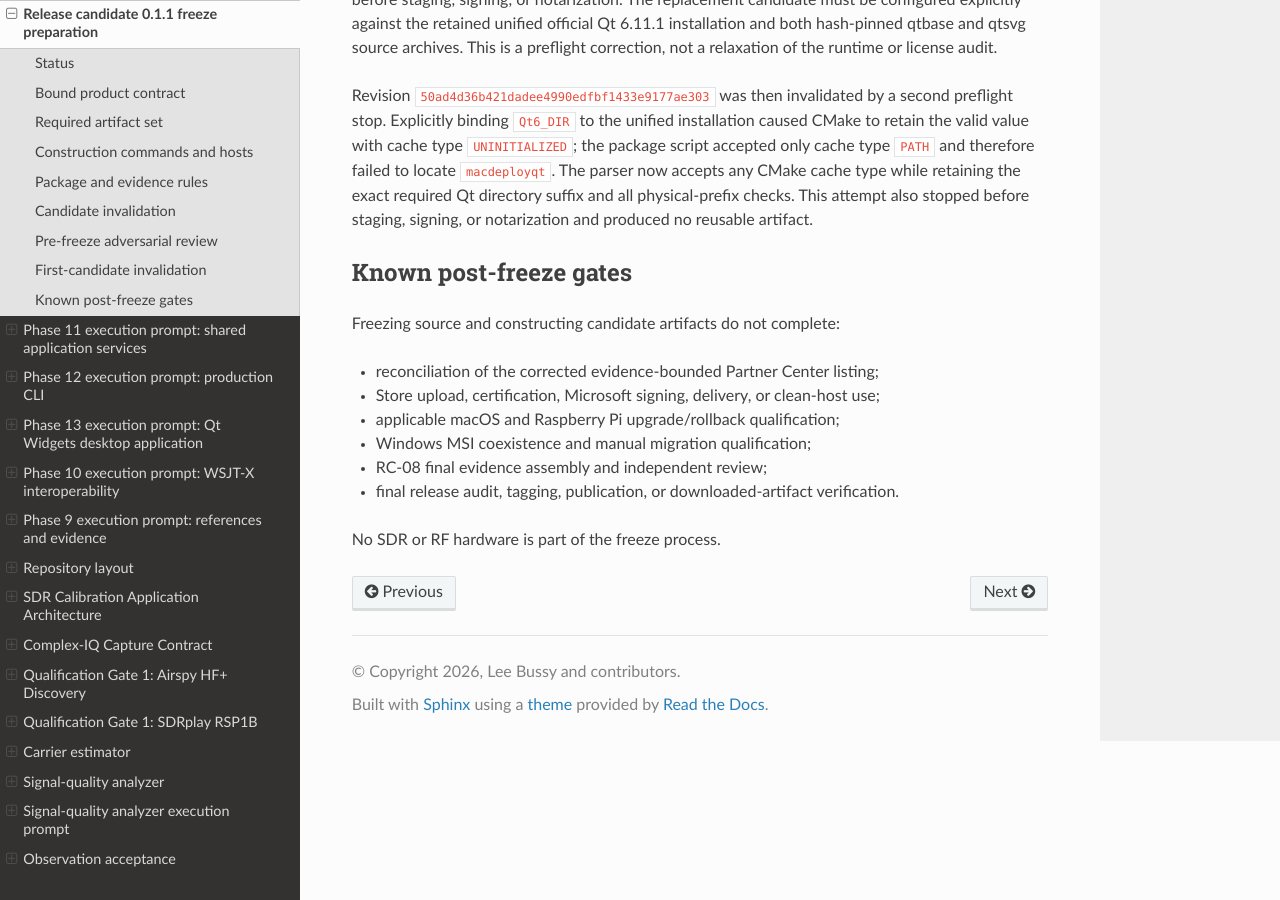
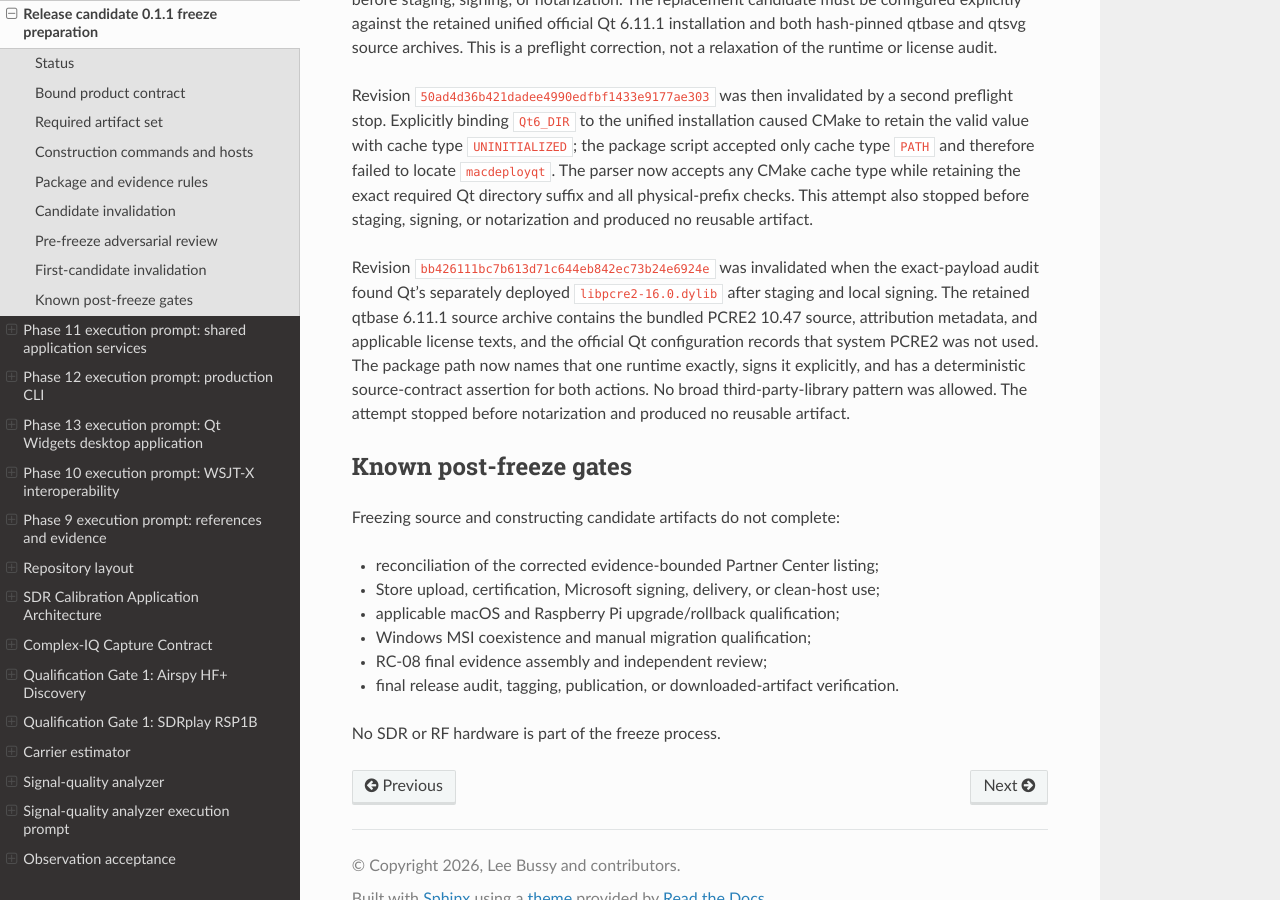
Before and after one commit to lbussy/SDR-Calibration, a Sphinx documentation site: the page built from docs/development/release-candidate-0.1.1-freeze-preparation.md, in a window 1280 px wide and 900 px high, scrolled down 3416 px. Built offline with Sphinx 7.4.7 and the Read the Docs theme 3.1.0, drawn with Linux system fonts in a browser that asks for light colours.

Commit message:
Disclose bundled Qt PCRE2 runtime

```diff
--- a/docs/development/release-candidate-0.1.1-freeze-preparation.md
+++ b/docs/development/release-candidate-0.1.1-freeze-preparation.md
@@ -165,6 +165,16 @@ exact required Qt directory suffix and all physical-prefix checks. This attempt
 also stopped before staging, signing, or notarization and produced no reusable
 artifact.
 
+Revision `bb426111bc7b613d71c644eb842ec73b24e6924e` was invalidated when the
+exact-payload audit found Qt's separately deployed `libpcre2-16.0.dylib` after
+staging and local signing. The retained qtbase 6.11.1 source archive contains
+the bundled PCRE2 10.47 source, attribution metadata, and applicable license
+texts, and the official Qt configuration records that system PCRE2 was not
+used. The package path now names that one runtime exactly, signs it explicitly,
+and has a deterministic source-contract assertion for both actions. No broad
+third-party-library pattern was allowed. The attempt stopped before
+notarization and produced no reusable artifact.
+
 ## Known post-freeze gates
 
 Freezing source and constructing candidate artifacts do not complete:
```
Also changed, not shown: 2 other files.
